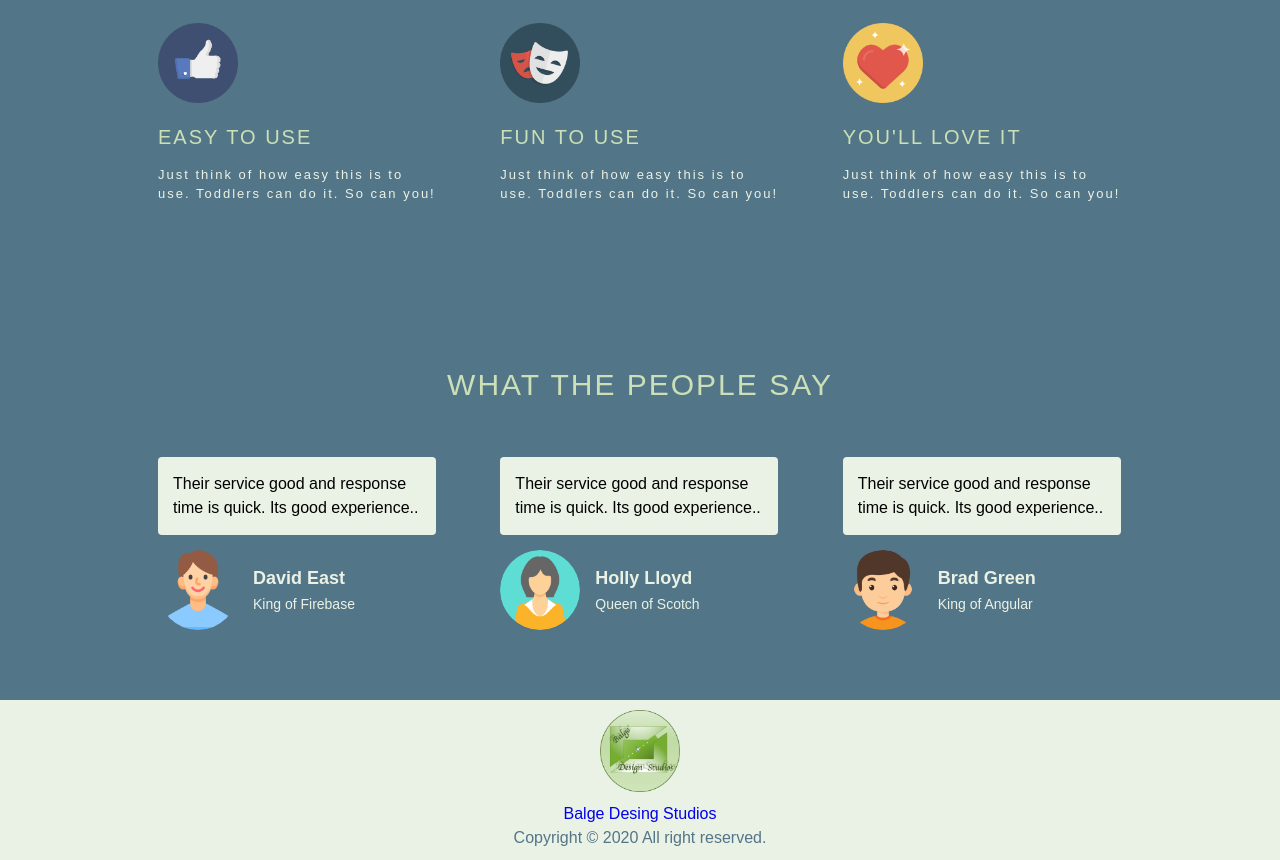
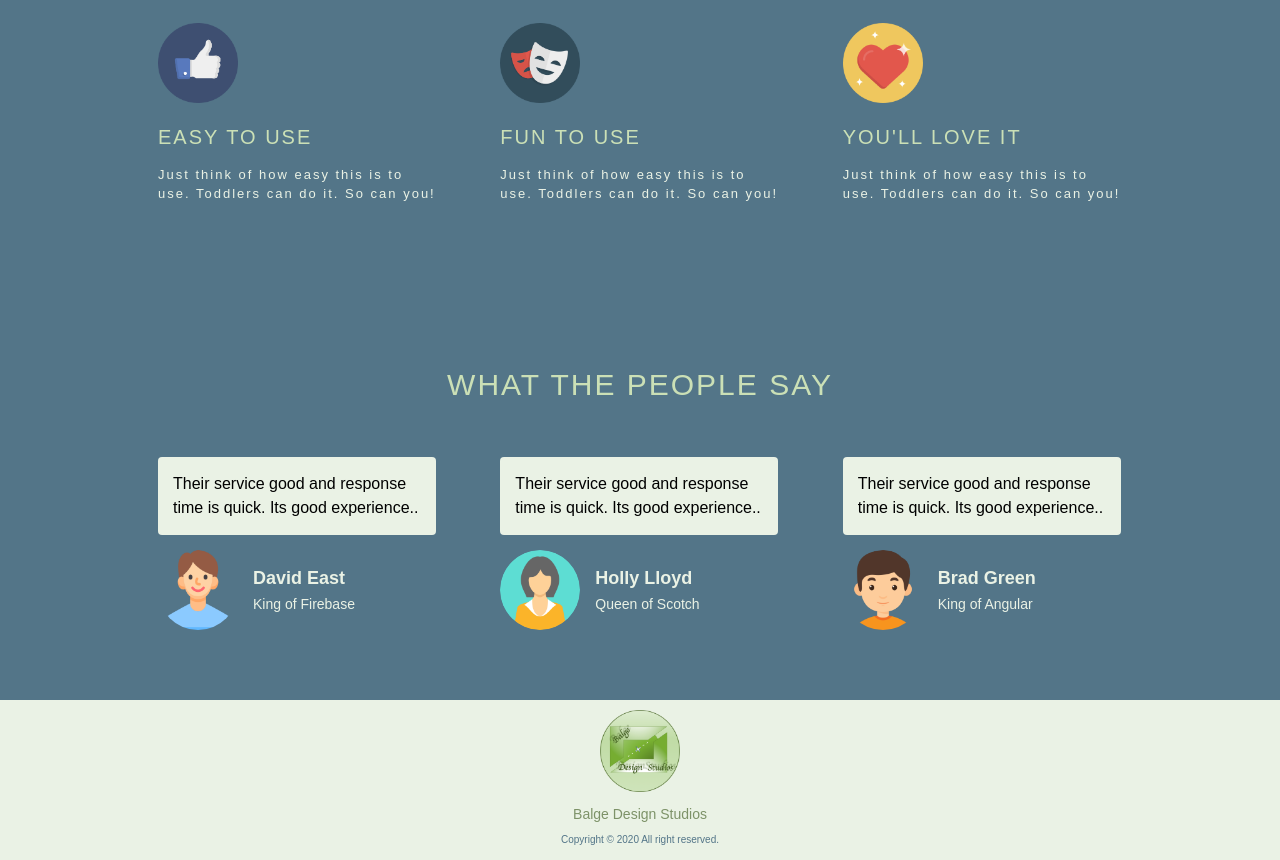
Before and after one commit to balgestudios/BalgeDesignStudios, a plain HTML site: page index.html in a window 1280 px wide. Shown: the part 1097-1957 px from the top of the page. Drawn offline with Linux system fonts and the light colour scheme.

Commit message:
upated files

```diff
--- a/css/style.css
+++ b/css/style.css
@@ -74,6 +74,11 @@ footer   {
   padding: 10px;
   text-align: center;
 }
+
+footer span {
+  font-size: 10px;
+}
+
 footer img   {
   display: block;
   border-radius: 5px;
@@ -183,9 +188,10 @@ footer img   {
   border-radius: 4px;
   margin-bottom: 15px;
 }
-.testimonial-author           {
+.testimonial-author {
 
 }
+
 .testimonial-author img {
   float: left;
   width: 80px;
@@ -193,18 +199,20 @@ footer img   {
   margin-right: 15px;
   vertical-align: middle;
 }
-.testimonial-author h5   {
+.testimonial-author h5 {
   font-size: 18px;
   margin: 0;
   padding-top:15px;
   color: #eaf2e5;
 }
+
 .testimonial-author span {
   font-size: 14px;
   color: #eaf2e5;
 }
 
-
-footer span a:link {
+.footer_logo_link {
+  font-size: 14px;
+  color: #7d9268;
   text-decoration: none;
 }
--- a/index.html
+++ b/index.html
@@ -125,7 +125,7 @@
 			<a id="footer_logo" href="index.html">
 					<img src="img/logobgs.png" alt="Footer Logo">
 			</a>
-      <span><a id="footer_logo_link" href="index.html">Balge Desing Studios</a><br>Copyright &copy; 2020 All right reserved.</span>
+      <span><a class="footer_logo_link" href="index.html">Balge Design Studios</a><br>Copyright &copy; 2020 All right reserved.</span>
     </footer>
 
 </body>
```
